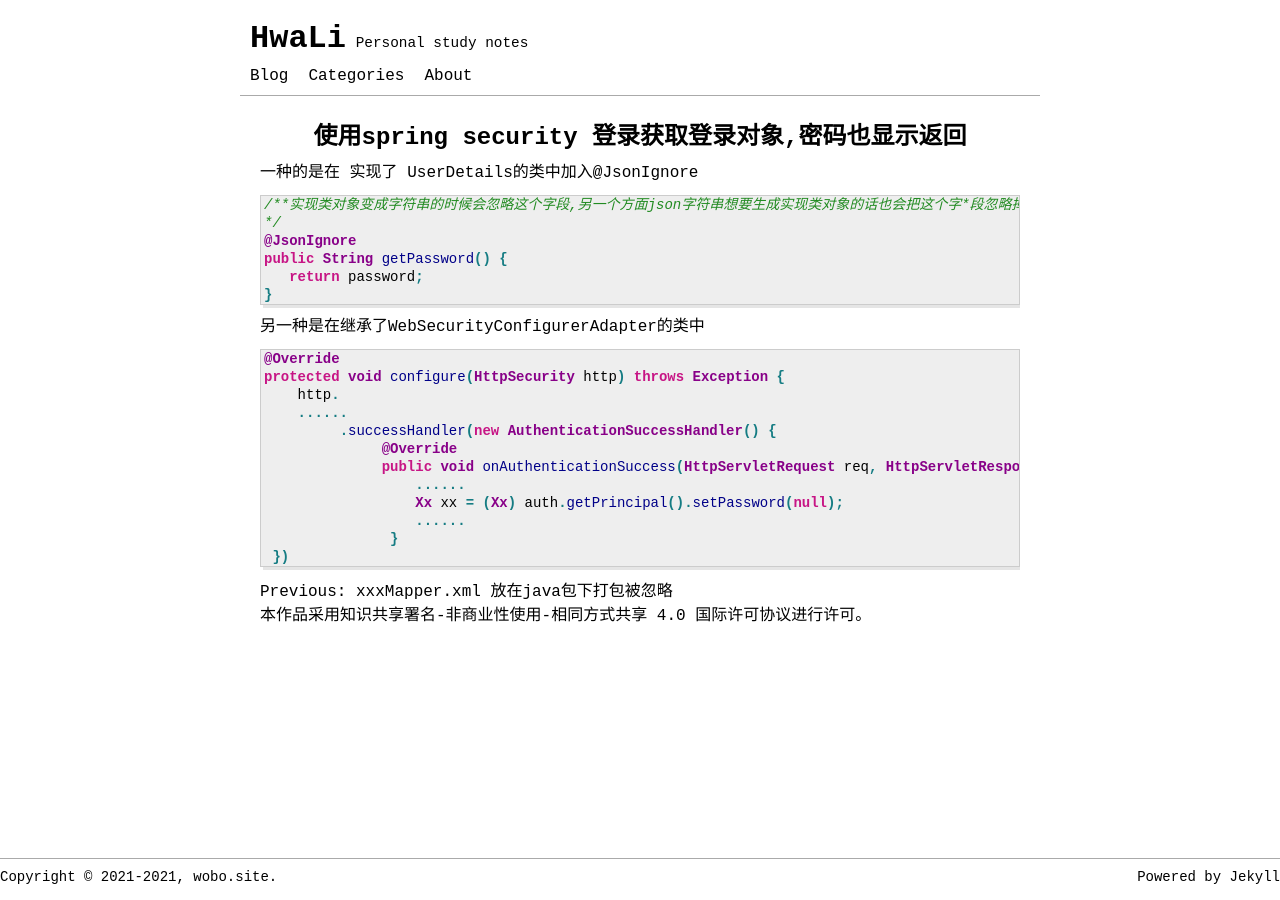
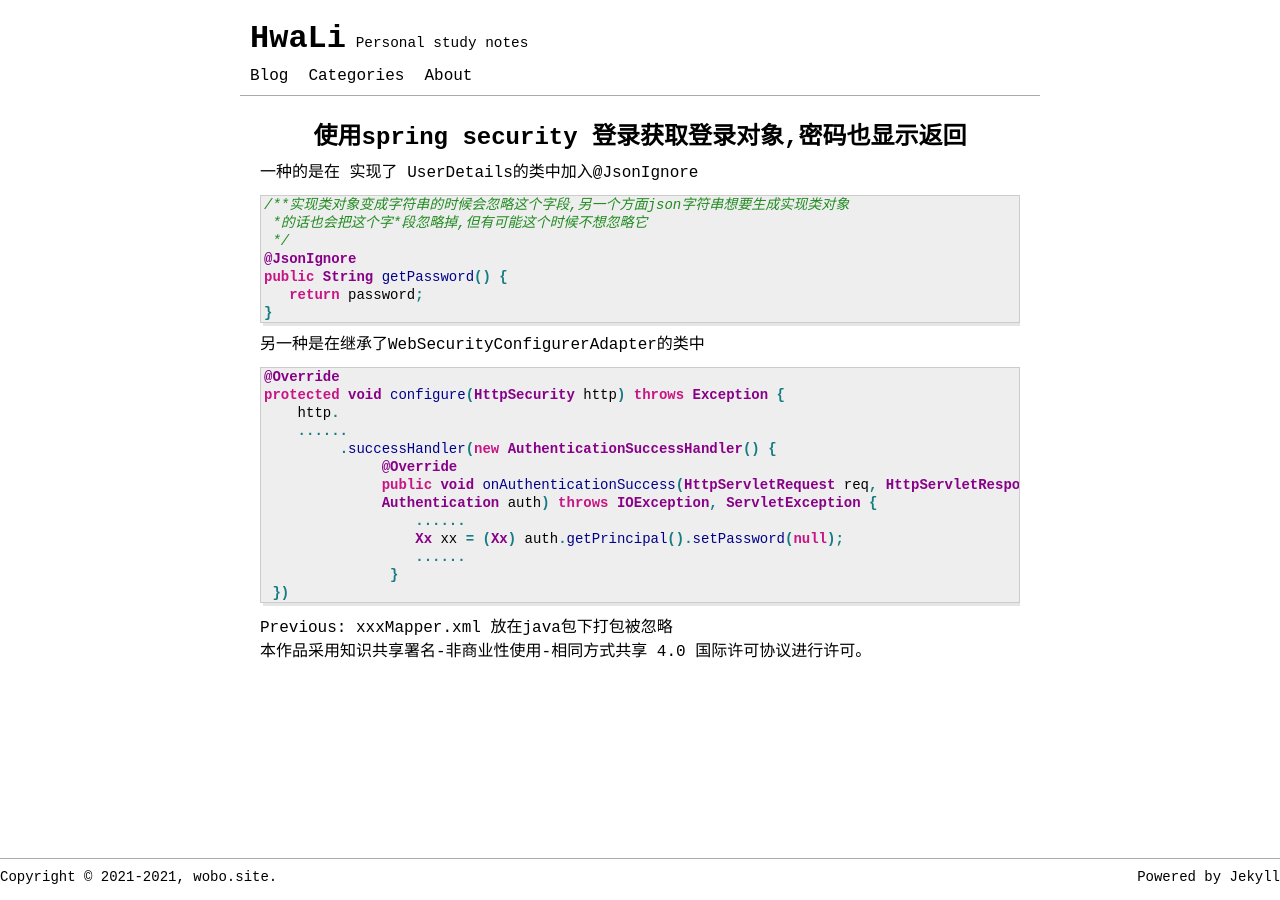
Before and after one commit to hualiy/hualiy.github.io, a Jekyll site: the page built from _posts/Spring/2021-05-06-spring-security-password-return-display-not-null.md, in a window 1280 px wide. Built offline with Jekyll 4.4.1, drawn with Linux system fonts in a browser that asks for light colours; comment, search, counter and statistics services are not loaded.

````diff
--- a/_posts/Spring/2021-05-06-spring-security-password-return-display-not-null.md
+++ b/_posts/Spring/2021-05-06-spring-security-password-return-display-not-null.md
@@ -14,8 +14,9 @@ excerpt: 登录返回的登录对象返回密码返回不会null
 一种的是在 实现了 UserDetails的类中加入@JsonIgnore
 
 ```java
-/**实现类对象变成字符串的时候会忽略这个字段,另一个方面json字符串想要生成实现类对象的话也会把这个字*段忽略掉,但有可能这个时候不想忽略它
-*/
+/**实现类对象变成字符串的时候会忽略这个字段,另一个方面json字符串想要生成实现类对象
+ *的话也会把这个字*段忽略掉,但有可能这个时候不想忽略它
+ */
 @JsonIgnore
 public String getPassword() {
    return password;
@@ -31,7 +32,8 @@ protected void configure(HttpSecurity http) throws Exception {
     ......
          .successHandler(new AuthenticationSuccessHandler() {
               @Override
-              public void onAuthenticationSuccess(HttpServletRequest req, HttpServletResponse resp, Authentication auth) throws IOException, ServletException {
+              public void onAuthenticationSuccess(HttpServletRequest req, HttpServletResponse resp,
+              Authentication auth) throws IOException, ServletException {
                   ......
                   Xx xx = (Xx) auth.getPrincipal().setPassword(null);
                   ......
````
